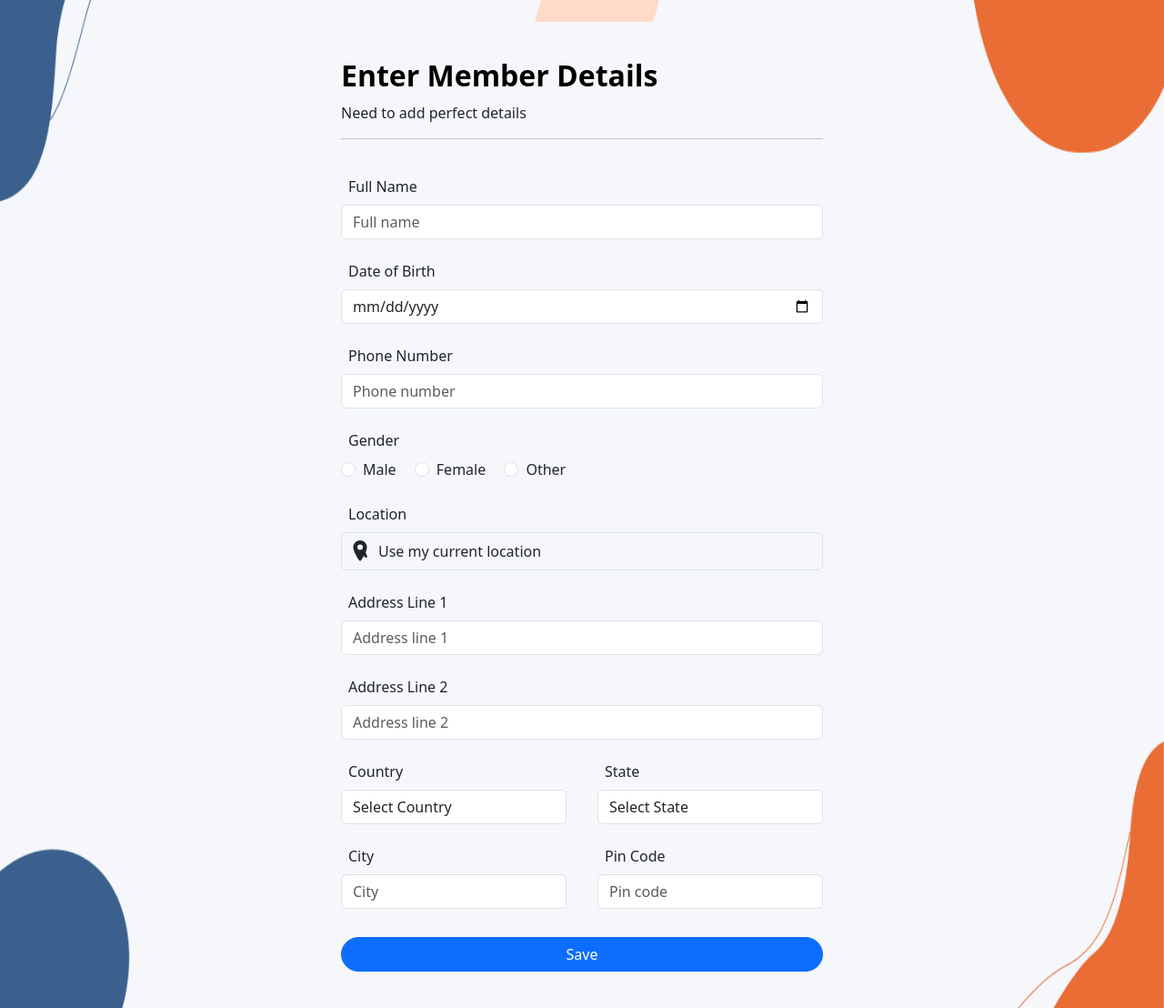
After one commit to just-tenacious/CareDAC, a Django app: page /member-detail/ in a window 1280 px wide. The commit adds this page. Shown: the whole page at 91% size. Run offline with Django 5.2, Linux system fonts and the light colour scheme.

Commit message:
Completed user - register , login with all 11 pages.

```diff
--- a/CareDAC/home/templates/base.html
+++ b/CareDAC/home/templates/base.html
@@ -1,20 +1,35 @@
+{% load static %}
 <!DOCTYPE html>
 <html lang="en">
   <head>
-    <meta charset="UTF-8">
+    <meta charset="UTF-8" />
     <title>{% block title %}CareDAC{% endblock %}</title>
-    <link href="https://cdn.jsdelivr.net/npm/bootstrap@5.3.2/dist/css/bootstrap.min.css" rel="stylesheet">
-    <link rel="stylesheet" href="https://cdn.jsdelivr.net/npm/bootstrap-icons@1.10.5/font/bootstrap-icons.css">
+    <link href="https://cdn.jsdelivr.net/npm/bootstrap@5.3.2/dist/css/bootstrap.min.css" rel="stylesheet"/>
+    <link rel="stylesheet" href="https://cdn.jsdelivr.net/npm/bootstrap-icons@1.10.5/font/bootstrap-icons.css"/>
+
     <style>
+        *{
+            margin:0;
+            padding:0;
+        }
+      body {
+        background: url("{% static 'home/images/bg.png' %}") center center fixed;
+        background-size:99.99% 100.9%;
+        background-repeat: no-repeat;
+        background-position: center;
+      }
+
       .navbar-custom {
         padding: 8px 30px;
-            box-shadow: 0 2px 5px rgba(0,0,0,0.1);
+        box-shadow: 0 2px 5px rgba(0, 0, 0, 0.1);
       }
+
       .left-pane {
         display: flex;
         align-items: center;
         gap: 20px;
       }
+
       .name-box {
         background-color: #f8f9fa;
         border-radius: 12px;
@@ -24,15 +39,18 @@
         text-align: center;
         color: #0d6efd;
       }
+
       .location-box {
         display: flex;
         flex-direction: column;
       }
+
       .location-heading {
         font-size: 0.85rem;
         font-weight: bold;
         color: #495057;
       }
+
       .right-pane .nav-link {
         margin-right: 30px;
         color: #495057;
@@ -64,15 +82,14 @@
         background-color: #e2e6ea;
       }
     </style>
+
+    {% block extra_css %}{% endblock %}
   </head>
   <body>
-
-<!-- Include navbar only if needed -->
     {% block navbar %}{% endblock %}
 
     <div class="container mt-4">
-    {% block content %}
-    {% endblock %}
+      {% block content %}{% endblock %}
     </div>
 
     <script src="https://cdn.jsdelivr.net/npm/bootstrap@5.3.2/dist/js/bootstrap.bundle.min.js"></script>
--- /dev/null
+++ b/CareDAC/home/templates/home/memberDetail.html
@@ -0,0 +1,161 @@
+{% extends 'base.html' %}
+
+{% block title %}Member Details | CareDAC{% endblock %}
+
+{% block content %}
+<style>
+  body {
+    background-color: #f5f7fa;
+  }
+  .form-container {
+    min-height: 90vh;
+    display: flex;
+    justify-content: center;
+    align-items: center;
+  }
+  .form-card {
+    width: 600px;
+    padding: 40px 35px;
+    background-color: #f5f7fa;
+    border: none;
+  }
+  .form-card h2 {
+    font-weight: 600;
+    color: black;
+    margin-bottom: 10px;
+  }
+  .form-group {
+    margin-bottom: 15px;
+  }
+  .row .form-group {
+    flex: 1;
+    margin-right: 10px;
+  }
+  .row .form-group:last-child {
+    margin-right: 0;
+  }
+  .location-option {
+    cursor: pointer;
+  }
+  .location-option:hover {
+    background-color: #e9ecef;
+  }
+</style>
+
+<div class="form-container">
+  <div class="card form-card">
+    <div class="text-left mb-3">
+      <h2>Enter Member Details</h2>
+      <p>Need to add perfect details</p>
+      <hr />
+    </div>
+
+    <form action="{% url 'patient_detail' %}" method="post">
+      {% csrf_token %}
+
+      <!-- Full Name -->
+      <div class="form-group">
+        <label for="full_name" class="m-2">Full Name</label>
+        <input type="text" class="form-control" id="full_name" name="full_name" placeholder="Full name">
+      </div>
+
+      <!-- Date of Birth -->
+      <div class="form-group">
+        <label for="dob" class="m-2">Date of Birth</label>
+        <input type="date" class="form-control" id="dob" name="dob" placeholder="DD/MM/YYYY">
+      </div>
+
+      <!-- Phone -->
+      <div class="form-group">
+        <label for="phone" class="m-2">Phone Number</label>
+        <input type="text" class="form-control" id="phone" name="phone" placeholder="Phone number">
+      </div>
+
+      <!-- Gender -->
+      <div class="form-group">
+        <label class="m-2">Gender</label><br>
+        <div class="form-check form-check-inline">
+          <input class="form-check-input" type="radio" name="gender" id="male" value="Male">
+          <label class="form-check-label" for="male">Male</label>
+        </div>
+        <div class="form-check form-check-inline">
+          <input class="form-check-input" type="radio" name="gender" id="female" value="Female">
+          <label class="form-check-label" for="female">Female</label>
+        </div>
+        <div class="form-check form-check-inline">
+          <input class="form-check-input" type="radio" name="gender" id="other" value="other">
+          <label class="form-check-label" for="other">Other</label>
+        </div>
+      </div>
+
+      <!-- Location Selection -->
+<div class="form-group">
+  <label class="m-2">Location</label><br>
+  <div class="d-flex align-items-center border rounded p-2 location-option"
+       onclick="document.getElementById('current_location').checked = true;">
+    <input type="radio" name="address_type" id="current_location" value="Current Location" style="display:none;">
+    <span class="me-2" style="display:flex; align-items:center; justify-content:center; width:24px; height:24px;">
+      <svg xmlns="http://www.w3.org/2000/svg" width="24" height="24" fill="currentColor" class="bi bi-geo-alt" viewBox="0 0 16 16">
+        <path d="M12.166 8.94c.487 1.078.835 2.142.96 2.66.116.481-.147.993-.63 1.09-.483.096-1.02-.2-1.32-.72-.302-.52-.6-1.238-.886-1.94-.284-.698-.556-1.41-.79-2.07-.238-.67-.445-1.28-.605-1.83C9.33 7.5 10.75 8 12.166 8.94z"/>
+        <path d="M8 0C5.25 0 3 2.25 3 5c0 3.2 3.19 7.91 4.16 9.58a1 1 0 0 0 1.68 0C9.81 12.91 13 8.2 13 5c0-2.75-2.25-5-5-5zm0 7a2 2 0 1 1 0-4 2 2 0 0 1 0 4z"/>
+      </svg>
+    </span>
+    <span>Use my current location</span>
+  </div>
+</div>
+
+
+      <!-- Address Lines -->
+      <div class="form-group">
+        <label for="address1" class="m-2">Address Line 1</label>
+        <input type="text" class="form-control" id="address1" name="address1" placeholder="Address line 1">
+      </div>
+
+      <div class="form-group">
+        <label for="address2" class="m-2">Address Line 2</label>
+        <input type="text" class="form-control" id="address2" name="address2" placeholder="Address line 2">
+      </div>
+
+      <!-- Country & State -->
+      <div class="row">
+        <div class="form-group">
+          <label for="country" class="m-2">Country</label>
+          <select class="form-control" id="country" name="country">
+            <option value="">Select Country</option>
+            <option value="India">India</option>
+            <option value="Australia">Australia</option>
+            <option value="USA">USA</option>
+            <option value="UK">UK</option>
+          </select>
+        </div>
+
+        <div class="form-group">
+          <label for="state" class="m-2">State</label>
+          <select class="form-control" id="state" name="state">
+            <option value="">Select State</option>
+            <option value="Maharashtra">Maharashtra</option>
+            <option value="Karnataka">Karnataka</option>
+            <option value="New South Wales">New South Wales</option>
+            <option value="California">California</option>
+          </select>
+        </div>
+      </div>
+
+      <!-- City & Pin -->
+      <div class="row">
+        <div class="form-group">
+          <label for="city" class="m-2">City</label>
+          <input type="text" class="form-control" id="city" name="city" placeholder="City">
+        </div>
+
+        <div class="form-group">
+          <label for="pincode" class="m-2">Pin Code</label>
+          <input type="text" class="form-control" id="pincode" name="pincode" placeholder="Pin code">
+        </div>
+      </div>
+
+      <button type="submit" class="btn btn-primary w-100 rounded-pill mt-3">Save</button>
+    </form>
+  </div>
+</div>
+{% endblock %}
--- a/CareDAC/home/templates/home/register.html
+++ b/CareDAC/home/templates/home/register.html
@@ -69,7 +69,7 @@
             <p>Welcome to CareDAC</p>
         </div>
 
-        <form method="POST" action="{% url 'login' %}">
+        <form method="POST" action="{% url 'registered_for' %}">
             {% csrf_token %}
 
             <input type="text" class="form-control" name="fullname" placeholder="Full Name" required>
--- a/CareDAC/home/urls.py
+++ b/CareDAC/home/urls.py
@@ -1,15 +1,5 @@
-# from django.urls import path
-# from .views import home_view,login_view,forgot_password,register_view
-
-# urlpatterns = [
-#     path('', home_view, name='home'),
-#     path('login',login_view,name='login'),
-#     path('forgot-password',forgot_password,name='forgot_password'),
-#     path('register',register_view,name='register')
-# ]
-
 from django.urls import path
-from .views import home_view, login_view, forgot_password, register_view , otp_view,reset_password
+from .views import home_view, login_view, forgot_password, register_view , otp_view,reset_password,registered_for,register_info,service_needed, member_detail,patient_detail
 
 urlpatterns = [
     path('', login_view, name='login'),
@@ -19,4 +9,9 @@ urlpatterns = [
     path('otp',otp_view,name='otp'),
     path('reset-password',reset_password,name='reset_password'),
     path('register/', register_view, name='register'),
+    path('registered-for/', registered_for, name='registered_for'),
+    path('register-info/', register_info, name='register_info'),
+    path('service-needed/', service_needed, name='service_needed'),
+    path('member-detail/', member_detail, name='member_detail'),
+    path('patient-detail/', patient_detail, name='patient_detail'),
 ]
--- a/CareDAC/home/views.py
+++ b/CareDAC/home/views.py
@@ -17,3 +17,18 @@ def otp_view(request):
 
 def reset_password(request):
     return render(request, 'home/reset_password.html')
+
+def registered_for(request):
+    return render(request, 'home/registeredFor.html')
+
+def register_info(request):
+    return render(request, 'home/registerInfo.html')
+
+def service_needed(request):
+    return render(request, 'home/serviceNeeded.html')
+
+def member_detail(request):
+    return render(request, 'home/memberDetail.html')
+
+def patient_detail(request):
+    return render(request, 'home/patient_detail.html')
```
Also changed, not shown: CareDAC/CareDAC/settings.py (+6 -1 lines), CareDAC/home/templates/home/home.html (+9 -1 lines), CareDAC/home/templates/home/patient_detail.html (added, +140 -0 lines), CareDAC/home/templates/home/registerInfo.html (added, +103 -0 lines), CareDAC/home/templates/home/registeredFor.html (added, +51 -0 lines), CareDAC/home/templates/home/serviceNeeded.html (added, +93 -0 lines), CareDAC/home/static/home/images/Bg.png (added), CareDAC/home/static/home/images/Frame 2.png (added). Lines whose indentation alone changed are shown as unchanged.
